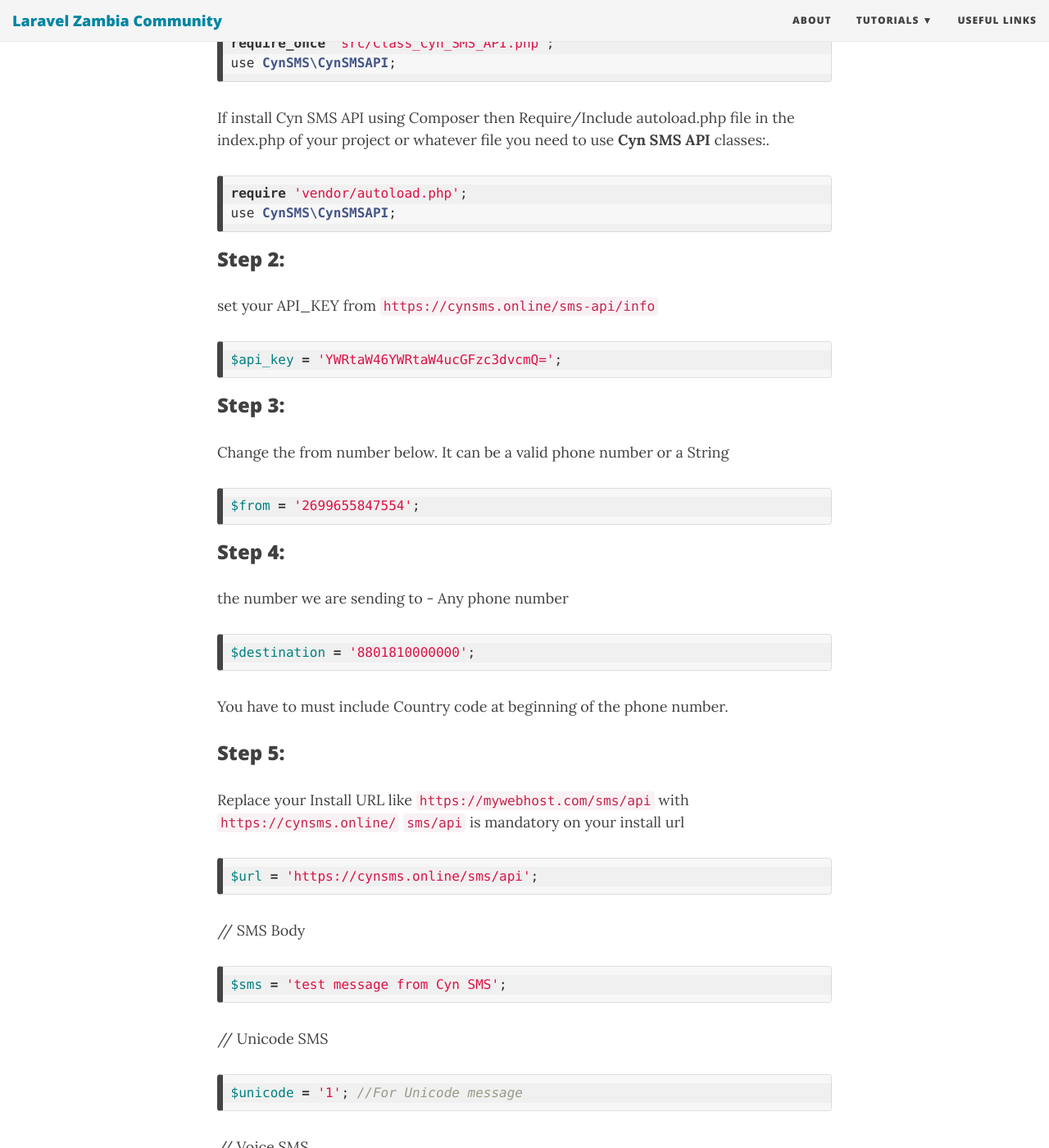
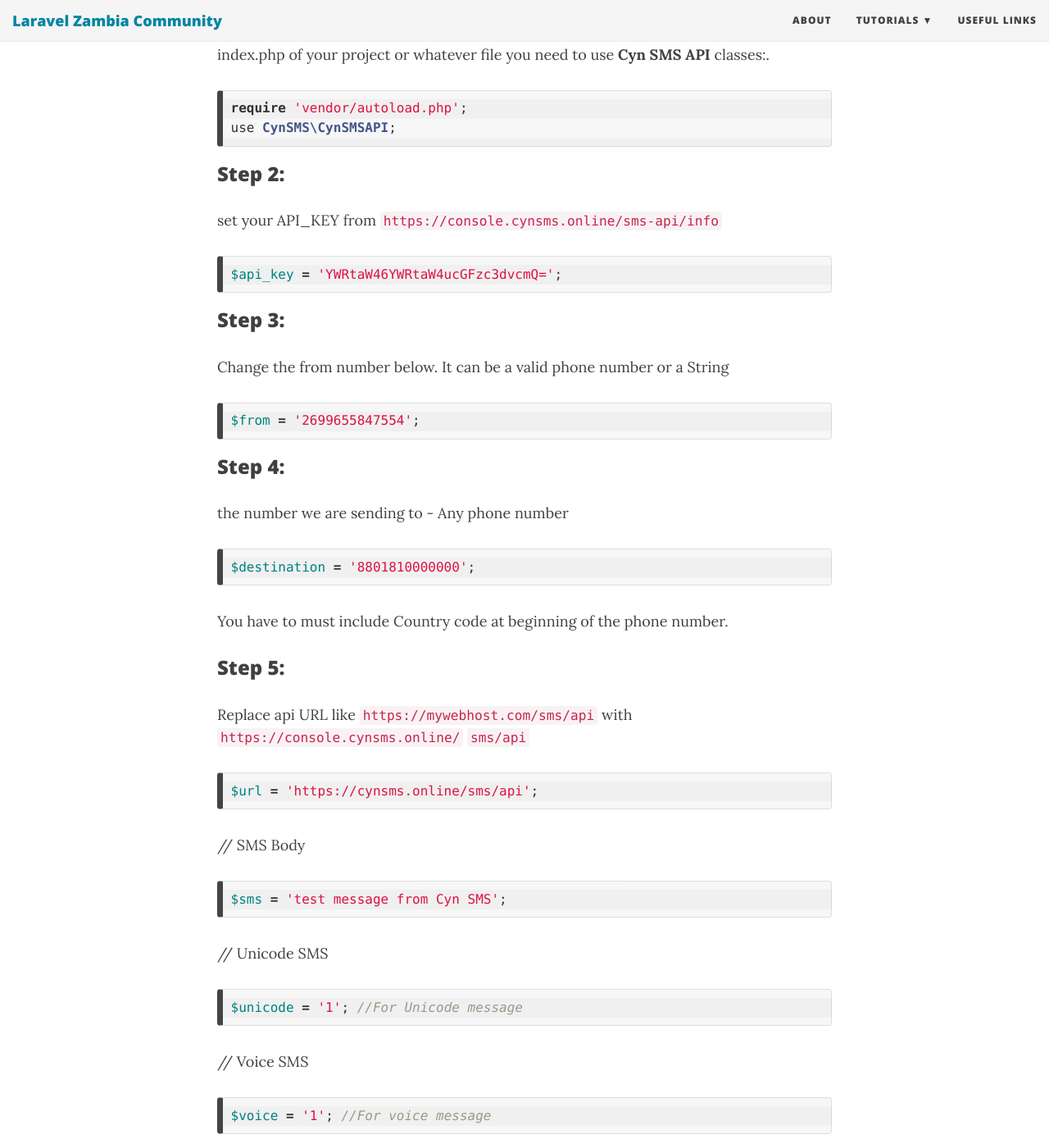
Before and after one commit to Chizzoz/laravel-zambia, a Jekyll site: the page built from _posts/2019-08-20-sending-sms-with-cynsms-using-laravel.md, in a window 1280 px wide and 1400 px high, scrolled down 1707 px. Shown: the whole window at 82% size. Built offline with Jekyll 4.4.1, drawn with Linux system fonts in a browser that asks for light colours; nearby versions of some CDN libraries; some of the changed text lies outside the part shown.

Commit message:
Update 2019-08-20-sending-sms-with-cynsms-using-laravel.md

````diff
--- a/_posts/2019-08-20-sending-sms-with-cynsms-using-laravel.md
+++ b/_posts/2019-08-20-sending-sms-with-cynsms-using-laravel.md
@@ -26,9 +26,6 @@
 
 
 ### Prerequisites
-
-To run Cyn SMS API you have to install Cyn SMS Application on your server.
-For more details please visit: [Cyn SMS](https://cynsms.online/)
 ```
 php >=5.6
 Cyn SMS - Bulk SMS Application For Markting
@@ -60,7 +57,7 @@
 use CynSMS\CynSMSAPI;
 ```
 ### Step 2:
-set your API_KEY from `https://cynsms.online/sms-api/info`
+set your API_KEY from `https://console.cynsms.online/sms-api/info`
 ```php
 $api_key = 'YWRtaW46YWRtaW4ucGFzc3dvcmQ=';
 ```
@@ -78,8 +75,8 @@
 You have to must include Country code at beginning of the phone number.
 
 ### Step 5:
-Replace your Install URL like `https://mywebhost.com/sms/api` with `https://cynsms.online/`
-`sms/api` is mandatory on your install url
+Replace api URL like `https://mywebhost.com/sms/api` with `https://console.cynsms.online/`
+`sms/api`
 
 ```php
 $url = 'https://cynsms.online/sms/api';
````
